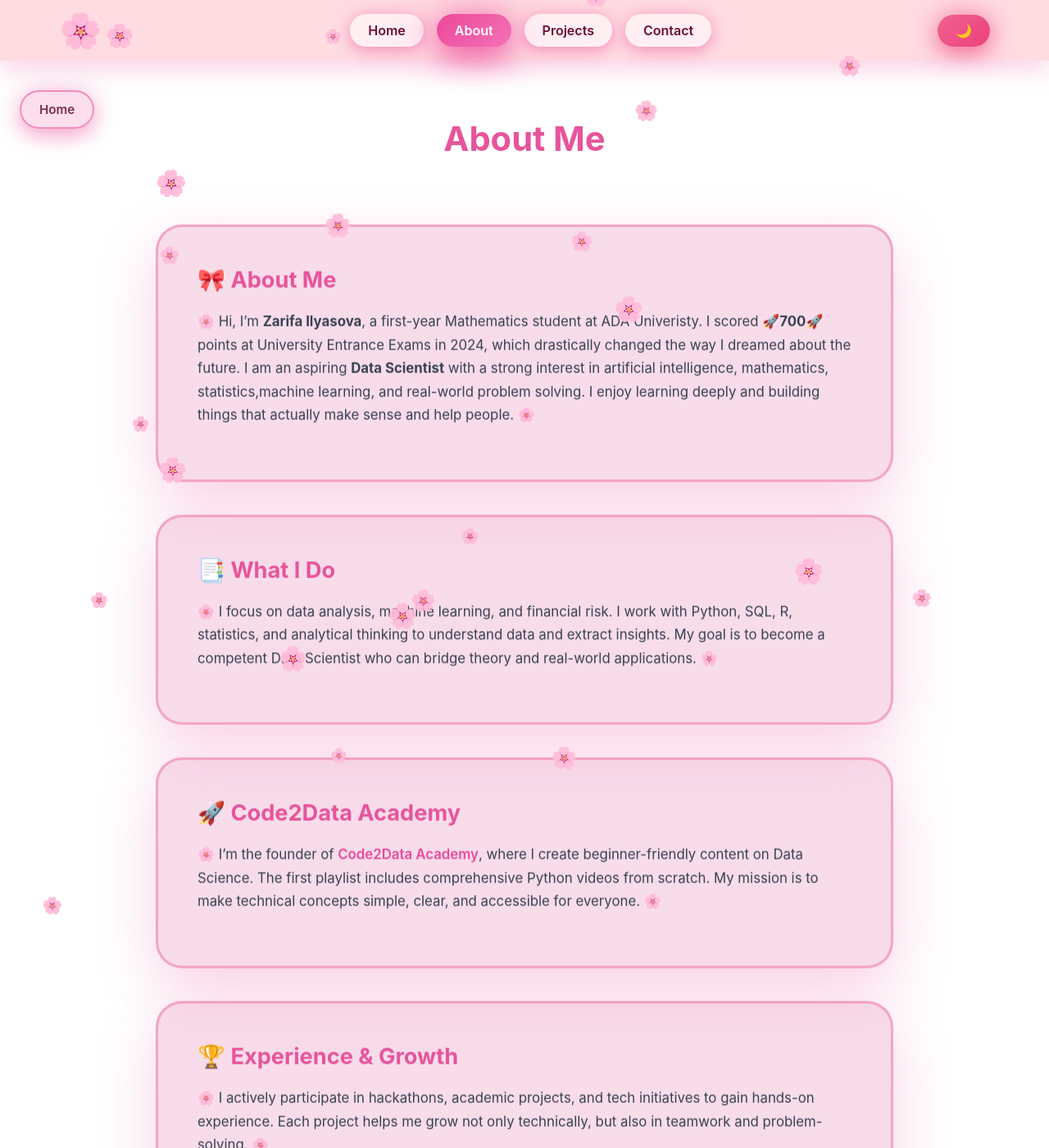
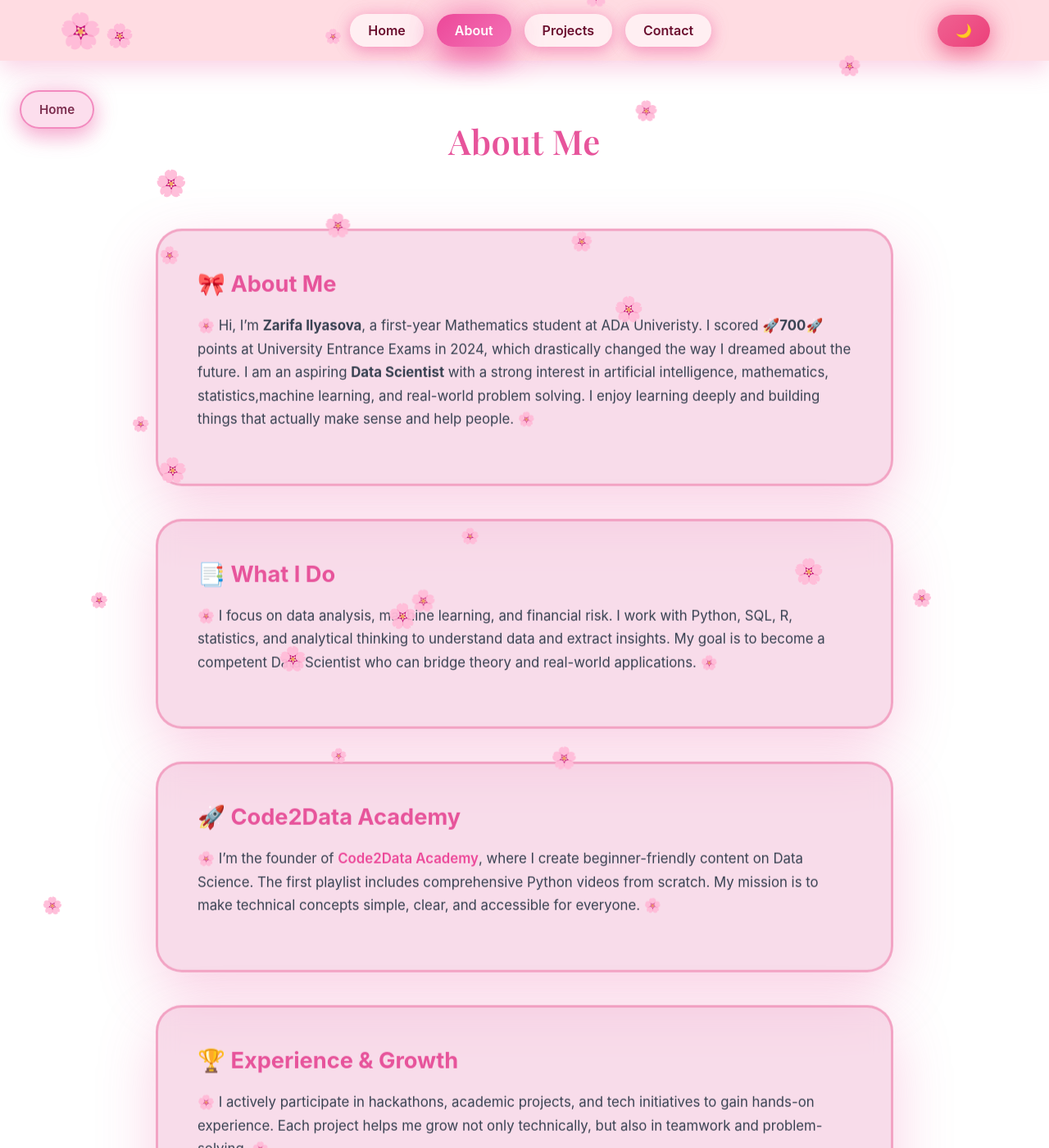
Before and after one commit to Code2DataAcademyofficial/SITE-Project-3, a Jekyll site: the page built from about.html, in a window 1280 px wide and 1400 px high. Shown: the whole window at 82% size. Built offline with Jekyll 4.4.1, drawn with Linux system fonts in a browser that asks for light colours.

Commit message:
font changed

```diff
--- a/_layouts/default.html
+++ b/_layouts/default.html
@@ -1,6 +1,7 @@
 <!DOCTYPE html>
 <html lang="en">
 <head>
+  <link href="https://fonts.googleapis.com/css2?family=Playfair+Display:wght@500;600;700&display=swap" rel="stylesheet">
   <meta charset="UTF-8">
   <meta name="viewport" content="width=device-width, initial-scale=1, maximum-scale=1, user-scalable=no">
   <title>{{ page.title }}</title>
--- a/assets/css/style.css
+++ b/assets/css/style.css
@@ -2205,3 +2205,15 @@ main {
     padding-top: 50px !important;
   }
 }
+/* ===============================
+   PAGE HEADERS — CUSTOM FONT
+   (About / Projects / Contact)
+================================ */
+
+.about h1,
+.projects-header h1,
+.contact-title {
+  font-family: "Playfair Display", serif;
+  font-weight: 600;
+  letter-spacing: 0.5px;
+}
```
